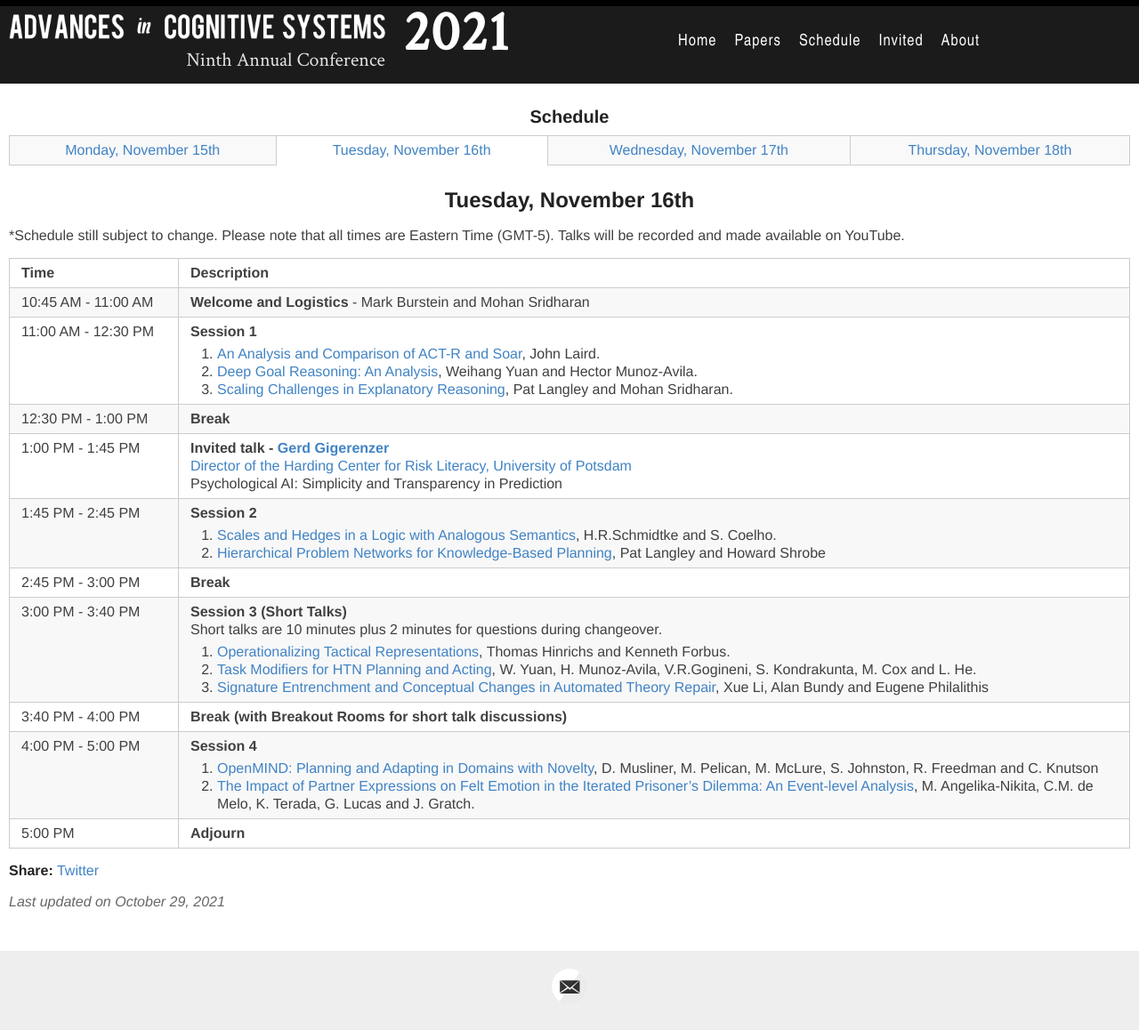
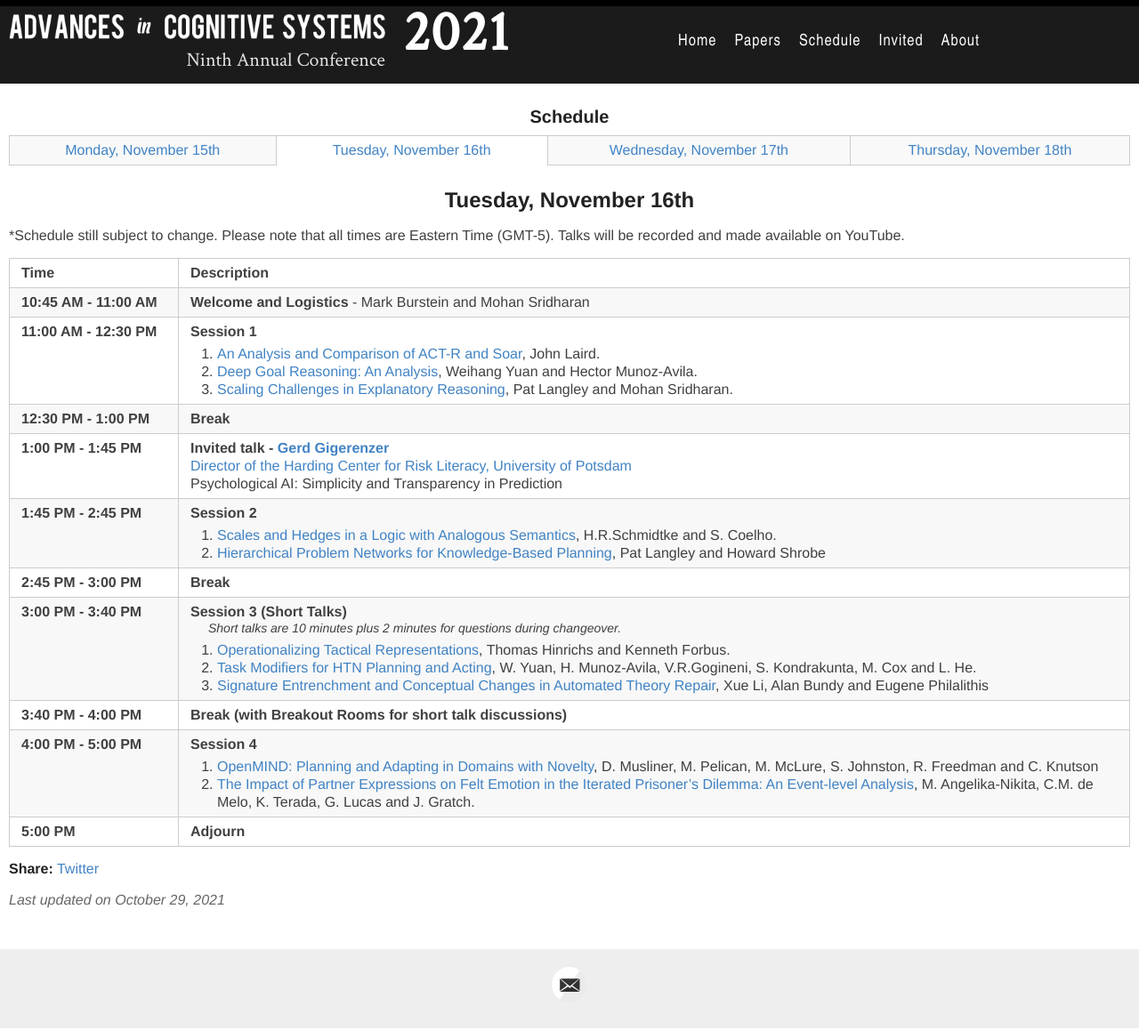
Before and after one commit to AdvancesInCognitiveSystems/acs2021, a Jekyll site: the page built from _days/tuesday-day1.md, in a window 1280 px wide. Shown: the whole page at 89% size. Built offline with Jekyll 4.4.1, drawn with Linux system fonts in a browser that asks for light colours.

Commit message:
updated style

```diff
--- a/assets/style.scss
+++ b/assets/style.scss
@@ -448,6 +448,16 @@ nav {
   }
 }
 
+.shortnote {
+   font-size: 14px;
+   text-align: left;
+   margin-left: 20px;
+   font-style: italic;
+   }
+
+.schedtime {
+   font-weight: bold;
+   }
 //
 // .main
 //
```
